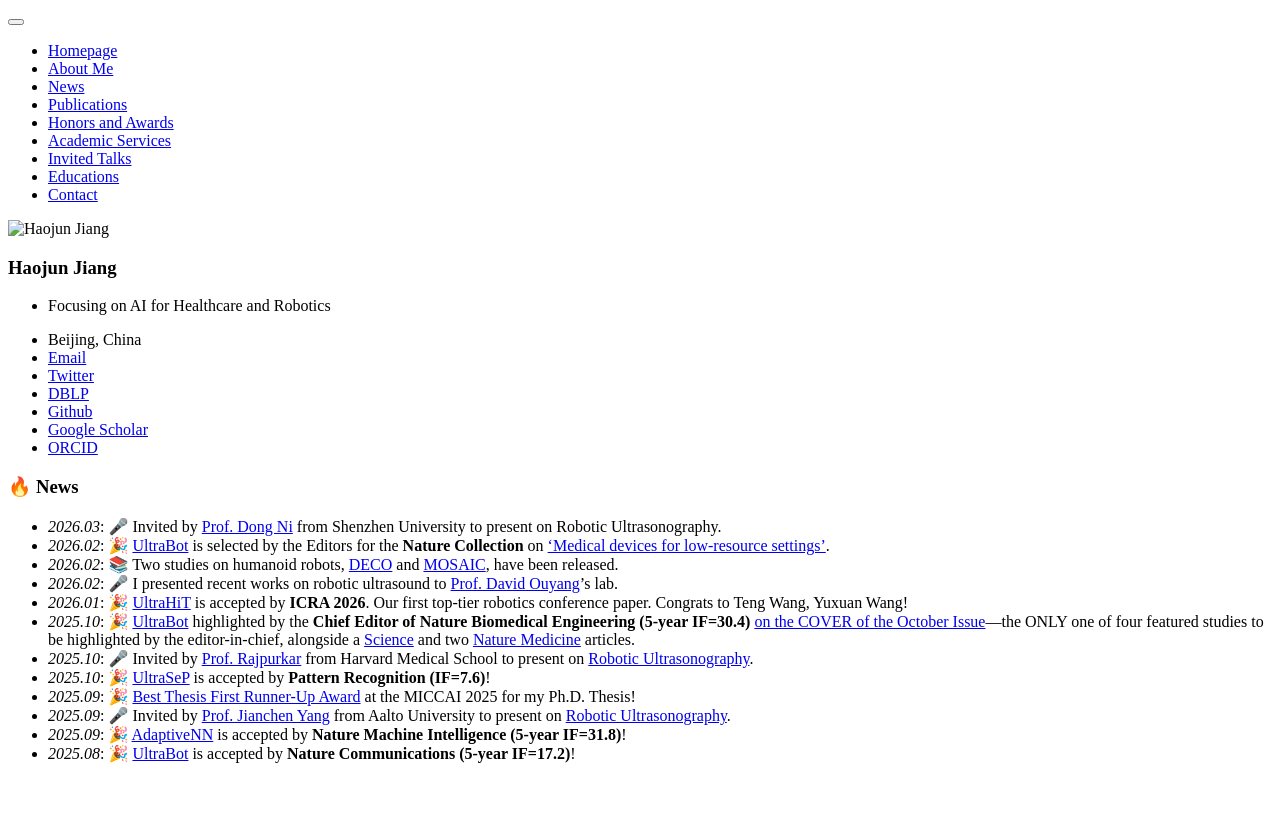
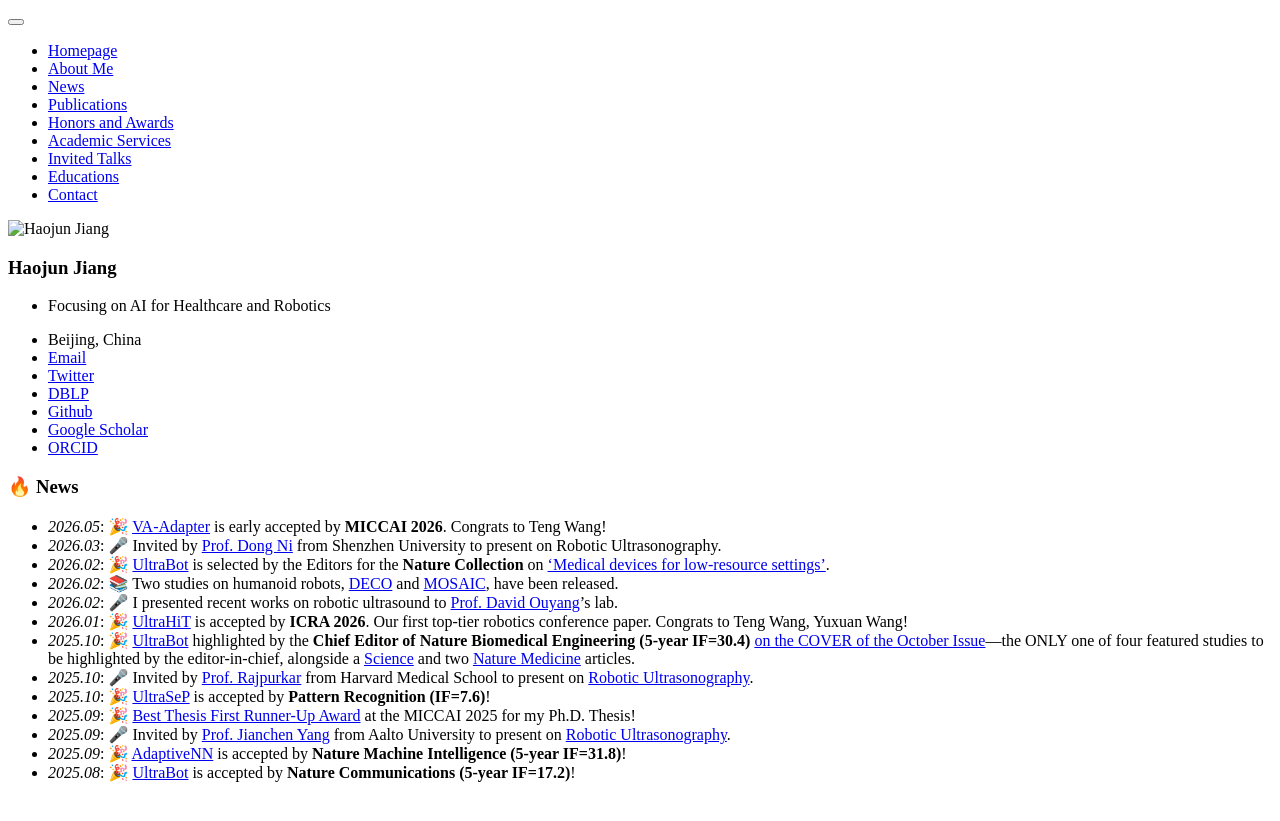
Before and after one commit to jianghaojun/jianghaojun.github.io, a Jekyll site: the page built from _pages/includes/news.md, in a window 1280 px wide. Shown: the top 821 px of the page. Built offline with Jekyll 4.4.1, drawn with Linux system fonts in a browser that asks for light colours; our own code applies the rules of GitHub Pages for plain Markdown files.

Commit message:
Add recent news updates to news.md

```diff
--- a/_pages/includes/news.md
+++ b/_pages/includes/news.md
@@ -1,4 +1,5 @@
 # 🔥 News
+- *2026.05*: 🎉 [VA-Adapter](https://arxiv.org/pdf/2510.06809?) is early accepted by **MICCAI 2026**. Congrats to Teng Wang!
 - *2026.03*: 🎤 Invited by [Prof. Dong Ni](https://scholar.google.com/citations?user=J27J2VUAAAAJ&hl=en&oi=sra) from Shenzhen University to present on Robotic Ultrasonography.
 - *2026.02*: 🎉 [UltraBot](https://www.nature.com/articles/s41467-025-62865-w) is selected by the Editors for the **Nature Collection** on ['Medical devices for low-resource settings'](https://www.nature.com/collections/aahhffbcag#:~:text=Towards%20expert%2Dlevel%20autonomous%20carotid%20ultrasonography%20with%20large%2Dscale%20learning%2Dbased%20robotic%20system).
 - *2026.02*: 📚 Two studies on humanoid robots, [DECO](https://baai-humanoid.github.io/DECO-webpage/) and [MOSAIC](https://baai-humanoid.github.io/MOSAIC/), have been released.
```
